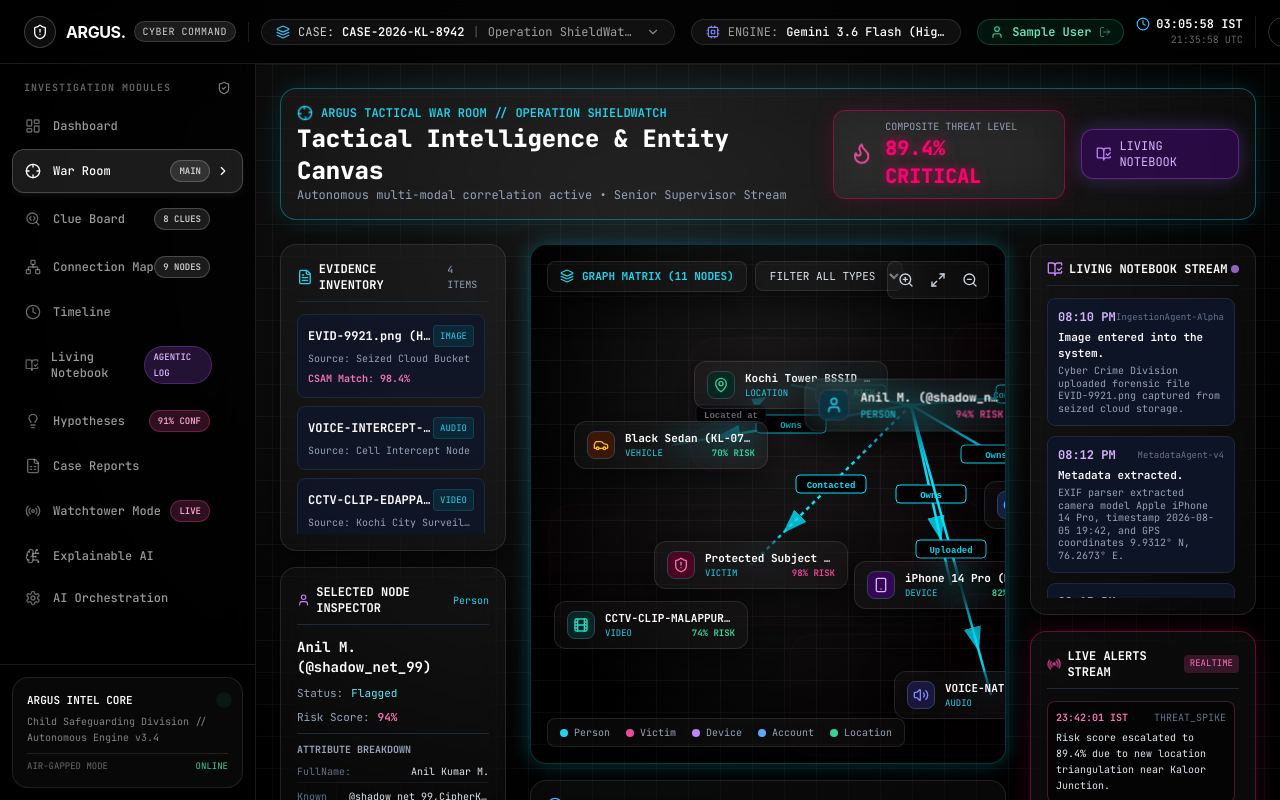
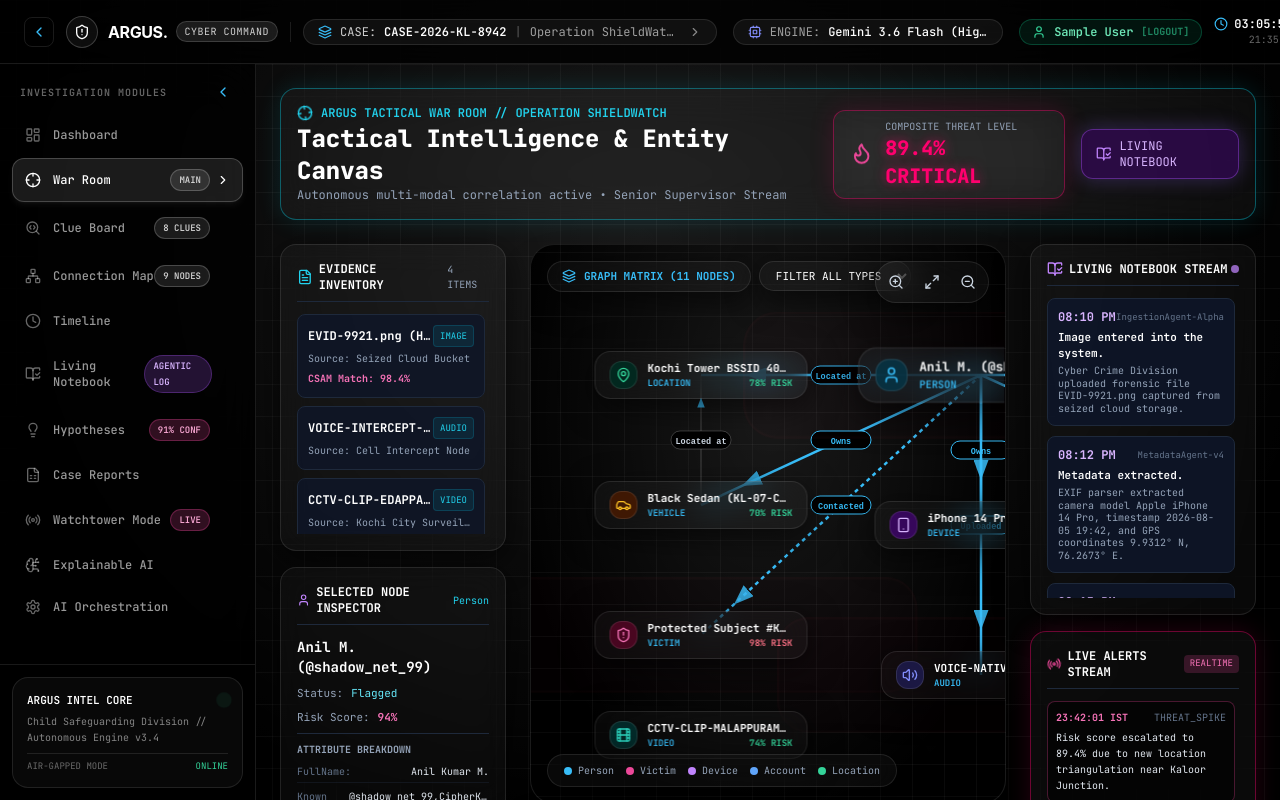
Before and after one commit to srinivas2s/ARGUS-poc, a Next.js app: page /war-room in a window 1280 px wide. Built offline with nearby package versions, Linux system fonts and the light colour scheme; sample sign-in values are in the browser's storage.

Commit message:
optimize auth and fix mock data

```diff
--- a/src/components/graph/InteractiveGraph.tsx
+++ b/src/components/graph/InteractiveGraph.tsx
@@ -14,7 +14,6 @@ import {
   ZoomIn,
   ZoomOut,
   Maximize2,
-  Activity,
   Layers
 } from 'lucide-react';
 import { GraphNode, GraphEdge, EntityType } from '@/types';
@@ -38,31 +37,34 @@ const ENTITY_ICONS: Record<EntityType, any> = {
   Video: Film,
 };
 
-const ENTITY_COLORS: Record<EntityType, { bg: string; border: string; text: string; glow: string }> = {
-  Person: { bg: 'bg-cyan-950/80', border: 'border-cyan-500', text: 'text-cyan-400', glow: 'box-shadow: 0 0 15px rgba(0, 229, 255, 0.4)' },
-  Victim: { bg: 'bg-pink-950/90', border: 'border-pink-500', text: 'text-pink-400', glow: 'box-shadow: 0 0 20px rgba(255, 0, 110, 0.5)' },
-  Device: { bg: 'bg-purple-950/80', border: 'border-purple-500', text: 'text-purple-300', glow: 'box-shadow: 0 0 15px rgba(139, 92, 246, 0.4)' },
-  Account: { bg: 'bg-blue-950/80', border: 'border-blue-500', text: 'text-blue-400', glow: 'box-shadow: 0 0 15px rgba(59, 130, 246, 0.4)' },
-  Location: { bg: 'bg-emerald-950/80', border: 'border-emerald-500', text: 'text-emerald-400', glow: 'box-shadow: 0 0 15px rgba(16, 185, 129, 0.4)' },
-  Vehicle: { bg: 'bg-amber-950/80', border: 'border-amber-500', text: 'text-amber-400', glow: 'box-shadow: 0 0 15px rgba(245, 158, 11, 0.4)' },
-  Image: { bg: 'bg-rose-950/80', border: 'border-rose-500', text: 'text-rose-400', glow: 'box-shadow: 0 0 15px rgba(244, 63, 94, 0.4)' },
-  Audio: { bg: 'bg-indigo-950/80', border: 'border-indigo-500', text: 'text-indigo-400', glow: 'box-shadow: 0 0 15px rgba(99, 102, 241, 0.4)' },
-  Video: { bg: 'bg-teal-950/80', border: 'border-teal-500', text: 'text-teal-400', glow: 'box-shadow: 0 0 15px rgba(20, 184, 166, 0.4)' },
+const ENTITY_COLORS: Record<EntityType, { bg: string; border: string; text: string }> = {
+  Person: { bg: 'bg-cyan-950/90', border: 'border-sky-500', text: 'text-sky-400' },
+  Victim: { bg: 'bg-pink-950/90', border: 'border-pink-500', text: 'text-pink-400' },
+  Device: { bg: 'bg-purple-950/90', border: 'border-purple-500', text: 'text-purple-300' },
+  Account: { bg: 'bg-blue-950/90', border: 'border-blue-500', text: 'text-blue-400' },
+  Location: { bg: 'bg-emerald-950/90', border: 'border-emerald-500', text: 'text-emerald-400' },
+  Vehicle: { bg: 'bg-amber-950/90', border: 'border-amber-500', text: 'text-amber-400' },
+  Image: { bg: 'bg-rose-950/90', border: 'border-rose-500', text: 'text-rose-400' },
+  Audio: { bg: 'bg-indigo-950/90', border: 'border-indigo-500', text: 'text-indigo-400' },
+  Video: { bg: 'bg-teal-950/90', border: 'border-teal-500', text: 'text-teal-400' },
 };
 
-// Preset SVG Coordinates for a high-tech tactical radar layout
+// Symmetrically aligned tactical topology (no overlap)
 const NODE_COORDINATES: Record<string, { x: number; y: number }> = {
-  'node-suspect-a': { x: 380, y: 160 },
-  'node-suspect-b': { x: 620, y: 140 },
-  'node-victim-1': { x: 220, y: 320 },
-  'node-device-1': { x: 420, y: 340 },
-  'node-account-1': { x: 550, y: 260 },
-  'node-account-2': { x: 700, y: 300 },
-  'node-location-1': { x: 260, y: 140 },
-  'node-vehicle-1': { x: 140, y: 200 },
-  'node-image-1': { x: 620, y: 410 },
-  'node-audio-1': { x: 460, y: 450 },
-  'node-video-1': { x: 120, y: 380 },
+  'node-suspect-a': { x: 450, y: 130 }, // Central Suspect (Top Center)
+  'node-location-1': { x: 170, y: 130 }, // Top Left
+  'node-suspect-b': { x: 740, y: 130 }, // Top Right
+
+  'node-vehicle-1': { x: 170, y: 260 }, // Mid Left
+  'node-device-1': { x: 450, y: 280 },  // Center Mid
+  'node-account-1': { x: 740, y: 260 }, // Mid Right
+
+  'node-victim-1': { x: 170, y: 390 },  // Bottom Left Tier 1
+  'node-audio-1': { x: 450, y: 430 },   // Center Bottom
+  'node-account-2': { x: 740, y: 380 }, // Bottom Right Tier 1
+
+  'node-video-1': { x: 170, y: 490 },  // Far Bottom Left
+  'node-image-1': { x: 740, y: 490 },  // Far Bottom Right
 };
 
 export const InteractiveGraph: React.FC<InteractiveGraphProps> = ({
@@ -79,51 +81,51 @@ export const InteractiveGraph: React.FC<InteractiveGraphProps> = ({
     : nodes.filter(n => n.type === filterType);
 
   return (
-    <div className="relative w-full h-[520px] rounded-2xl overflow-hidden border border-cyan-500/30 bg-black cyber-grid-bg select-none shadow-cyber-cyan">
-      {/* Top Left Canvas Controls & Entity Filter */}
+    <div className="relative w-full h-[560px] rounded-3xl overflow-hidden border border-white/10 bg-black cyber-grid-bg select-none shadow-2xl">
+      {/* Top Left Controls */}
       <div className="absolute top-4 left-4 z-20 flex flex-wrap items-center gap-2 font-mono text-[11px]">
-        <div className="glass-panel px-3 py-1.5 rounded-lg border-cyan-500/30 flex items-center space-x-2 text-cyan-400 font-bold">
-          <Layers className="w-3.5 h-3.5" />
+        <div className="glass-card px-3.5 py-1.5 rounded-full border-sky-500/30 flex items-center space-x-2 text-sky-400 font-bold">
+          <Layers className="w-3.5 h-3.5 text-sky-400" />
           <span>GRAPH MATRIX ({filteredNodes.length} NODES)</span>
         </div>
 
         <select
           value={filterType}
           onChange={(e) => setFilterType(e.target.value)}
-          className="glass-panel px-2.5 py-1.5 rounded-lg border-slate-700 bg-slate-900 text-slate-200 focus:outline-none focus:border-cyan-500 text-[11px]"
+          className="glass-card px-3 py-1.5 rounded-full border-white/10 bg-black text-white focus:outline-none focus:border-sky-500 text-[11px] font-mono cursor-pointer"
         >
-          <option value="ALL">FILTER ALL TYPES</option>
-          <option value="Person">Person</option>
-          <option value="Victim">Victim</option>
-          <option value="Device">Device</option>
-          <option value="Account">Account</option>
-          <option value="Location">Location</option>
-          <option value="Vehicle">Vehicle</option>
-          <option value="Image">Image</option>
-          <option value="Audio">Audio</option>
-          <option value="Video">Video</option>
+          <option value="ALL" className="bg-slate-950 text-white">FILTER ALL TYPES</option>
+          <option value="Person" className="bg-slate-950 text-white">Person</option>
+          <option value="Victim" className="bg-slate-950 text-white">Victim</option>
+          <option value="Device" className="bg-slate-950 text-white">Device</option>
+          <option value="Account" className="bg-slate-950 text-white">Account</option>
+          <option value="Location" className="bg-slate-950 text-white">Location</option>
+          <option value="Vehicle" className="bg-slate-950 text-white">Vehicle</option>
+          <option value="Image" className="bg-slate-950 text-white">Image</option>
+          <option value="Audio" className="bg-slate-950 text-white">Audio</option>
+          <option value="Video" className="bg-slate-950 text-white">Video</option>
         </select>
       </div>
 
       {/* Top Right Zoom Controls */}
-      <div className="absolute top-4 right-4 z-20 flex items-center space-x-1 glass-panel p-1 rounded-lg border-slate-800">
+      <div className="absolute top-4 right-4 z-20 flex items-center space-x-1 glass-card p-1 rounded-full border-white/10">
         <button
-          onClick={() => setZoomLevel(prev => Math.min(prev + 0.15, 1.5))}
-          className="p-1.5 hover:bg-slate-800 rounded text-slate-300 hover:text-cyan-400 transition-colors"
+          onClick={() => setZoomLevel(prev => Math.min(prev + 0.15, 1.4))}
+          className="p-2 hover:bg-white/10 rounded-full text-slate-300 hover:text-white transition-colors cursor-pointer"
           title="Zoom In"
         >
           <ZoomIn className="w-4 h-4" />
         </button>
         <button
           onClick={() => setZoomLevel(1)}
-          className="p-1.5 hover:bg-slate-800 rounded text-slate-300 hover:text-cyan-400 transition-colors"
+          className="p-2 hover:bg-white/10 rounded-full text-slate-300 hover:text-white transition-colors cursor-pointer"
           title="Reset Zoom"
         >
           <Maximize2 className="w-4 h-4" />
         </button>
         <button
           onClick={() => setZoomLevel(prev => Math.max(prev - 0.15, 0.65))}
-          className="p-1.5 hover:bg-slate-800 rounded text-slate-300 hover:text-cyan-400 transition-colors"
+          className="p-2 hover:bg-white/10 rounded-full text-slate-300 hover:text-white transition-colors cursor-pointer"
           title="Zoom Out"
         >
           <ZoomOut className="w-4 h-4" />
@@ -137,50 +139,52 @@ export const InteractiveGraph: React.FC<InteractiveGraphProps> = ({
       >
         <svg className="w-full h-full absolute inset-0 pointer-events-none">
           <defs>
-            <marker id="arrowhead" markerWidth="10" markerHeight="7" refX="28" refY="3.5" orient="auto">
-              <polygon points="0 0, 10 3.5, 0 7" fill="#00E5FF" opacity="0.8" />
+            <marker id="arrowhead" markerWidth="8" markerHeight="6" refX="26" refY="3" orient="auto">
+              <polygon points="0 0, 8 3, 0 6" fill="#38BDF8" opacity="0.85" />
             </marker>
           </defs>
 
-          {/* Draw Edges */}
+          {/* Draw Connection Edges */}
           {edges.map((edge) => {
             const srcPos = NODE_COORDINATES[edge.source] || { x: 300, y: 250 };
             const tgtPos = NODE_COORDINATES[edge.target] || { x: 500, y: 250 };
             const isSelected = selectedNodeId === edge.source || selectedNodeId === edge.target;
 
+            const midX = (srcPos.x + tgtPos.x) / 2;
+            const midY = (srcPos.y + tgtPos.y) / 2;
+
             return (
               <g key={edge.id}>
-                {/* Connection Line */}
                 <line
                   x1={srcPos.x}
                   y1={srcPos.y}
                   x2={tgtPos.x}
                   y2={tgtPos.y}
-                  stroke={isSelected ? '#00E5FF' : 'rgba(30, 41, 59, 0.9)'}
-                  strokeWidth={isSelected ? 2.5 : 1.5}
+                  stroke={isSelected ? '#38BDF8' : 'rgba(255, 255, 255, 0.18)'}
+                  strokeWidth={isSelected ? 2.5 : 1.25}
                   strokeDasharray={edge.label === 'Contacted' || edge.label === 'Shared' ? '4,4' : 'none'}
                   markerEnd="url(#arrowhead)"
                 />
 
-                {/* Label Pill on Edge */}
+                {/* Edge Label Pill */}
                 <rect
-                  x={(srcPos.x + tgtPos.x) / 2 - 35}
-                  y={(srcPos.y + tgtPos.y) / 2 - 10}
-                  width="70"
+                  x={midX - 30}
+                  y={midY - 9}
+                  width="60"
                   height="18"
-                  rx="4"
+                  rx="9"
                   fill="#000000"
-                  stroke={isSelected ? '#00E5FF' : 'rgba(30, 41, 59, 0.8)'}
+                  stroke={isSelected ? '#38BDF8' : 'rgba(255, 255, 255, 0.2)'}
                   strokeWidth="1"
                 />
                 <text
-                  x={(srcPos.x + tgtPos.x) / 2}
-                  y={(srcPos.y + tgtPos.y) / 2 + 3}
+                  x={midX}
+                  y={midY + 3.5}
                   textAnchor="middle"
-                  fill={isSelected ? '#00E5FF' : '#94A3B8'}
-                  fontSize="9"
+                  fill={isSelected ? '#38BDF8' : '#CBD5E1'}
+                  fontSize="8.5"
                   fontFamily="monospace"
-                  fontWeight="bold"
+                  fontWeight="600"
                 >
                   {edge.label}
                 </text>
@@ -205,27 +209,27 @@ export const InteractiveGraph: React.FC<InteractiveGraphProps> = ({
               }`}
               style={{ left: pos.x, top: pos.y }}
             >
-              {/* Outer Pulse Halo for High Threat Nodes */}
+              {/* High Risk Pulse Halo */}
               {node.riskScore >= 85 && (
-                <div className="absolute -inset-2 rounded-xl bg-pink-500/20 border border-pink-500/40 animate-ping pointer-events-none" />
+                <div className="absolute -inset-1.5 rounded-2xl bg-rose-500/20 border border-rose-500/40 animate-ping pointer-events-none" />
               )}
 
               {/* Node Card Container */}
               <div
-                className={`glass-panel px-3 py-2 rounded-xl border flex items-center space-x-2.5 shadow-lg ${style.border} ${
-                  isSelected ? 'border-cyan-400 bg-slate-900 shadow-cyber-cyan' : 'hover:border-cyan-500/60'
+                className={`glass-card px-3.5 py-2 rounded-2xl border flex items-center space-x-2.5 shadow-xl transition-all ${style.border} ${
+                  isSelected ? 'border-sky-400 bg-slate-950 shadow-sky-500/40 scale-105' : 'hover:border-sky-400/60'
                 }`}
               >
-                <div className={`w-7 h-7 rounded-lg ${style.bg} flex items-center justify-center border border-slate-700`}>
+                <div className={`w-7 h-7 rounded-xl ${style.bg} flex items-center justify-center border border-white/10 shrink-0`}>
                   <Icon className={`w-4 h-4 ${style.text}`} />
                 </div>
-                <div>
-                  <div className="text-[11px] font-mono font-bold text-white truncate max-w-[130px]">
+                <div className="min-w-0">
+                  <div className="text-[11px] font-mono font-bold text-white truncate max-w-[145px]">
                     {node.label}
                   </div>
                   <div className="flex items-center justify-between text-[9px] font-mono text-slate-400 space-x-2">
-                    <span className="uppercase text-cyan-400">{node.type}</span>
-                    <span className={`font-bold ${node.riskScore >= 85 ? 'text-pink-500' : 'text-emerald-400'}`}>
+                    <span className="uppercase text-sky-400 font-semibold">{node.type}</span>
+                    <span className={`font-bold ${node.riskScore >= 85 ? 'text-rose-400' : 'text-emerald-400'}`}>
                       {node.riskScore}% RISK
                     </span>
                   </div>
@@ -237,9 +241,9 @@ export const InteractiveGraph: React.FC<InteractiveGraphProps> = ({
       </div>
 
       {/* Bottom Status Legend */}
-      <div className="absolute bottom-4 left-4 z-20 flex items-center space-x-4 glass-panel px-3 py-1.5 rounded-lg border-slate-800 text-[10px] font-mono text-slate-400">
+      <div className="absolute bottom-4 left-4 z-20 flex flex-wrap items-center gap-3 glass-card px-4 py-2 rounded-full border-white/10 text-[10px] font-mono text-slate-400">
         <div className="flex items-center space-x-1.5">
-          <span className="w-2 h-2 rounded-full bg-cyan-400" />
+          <span className="w-2 h-2 rounded-full bg-sky-400" />
           <span>Person</span>
         </div>
         <div className="flex items-center space-x-1.5">
--- a/src/components/layout/Header.tsx
+++ b/src/components/layout/Header.tsx
@@ -8,11 +8,11 @@ import {
   Layers,
   Download,
   Radio,
-  ChevronDown,
-  Check,
+  ChevronRight,
+  CheckCircle2,
   User,
-  LogOut,
-  LogIn
+  ArrowRight,
+  ChevronLeft
 } from 'lucide-react';
 import { argusStore, AVAILABLE_CASES, AuthUser } from '@/lib/store';
 import Link from 'next/link';
@@ -26,7 +26,7 @@ export const Header: React.FC = () => {
   const [user, setUser] = useState<AuthUser | null>(argusStore.user);
 
   const [isCaseDropdownOpen, setIsCaseDropdownOpen] = useState<boolean>(false);
-  const dropdownRef = useRef<HTMLDivElement>(null);
+  const dropdownRef = useRef<HTMLDivElement | null>(null);
 
   useEffect(() => {
     const updateTimes = () => {
@@ -64,6 +64,14 @@ export const Header: React.FC = () => {
     <header className="h-16 border-b border-white/10 bg-black/80 backdrop-blur-xl sticky top-0 z-50 flex items-center justify-between px-6 select-none print:hidden gap-4 overflow-visible">
       {/* Left Branding & Interactive Case Selector */}
       <div className="flex items-center space-x-3 shrink-0 whitespace-nowrap">
+        <button
+          onClick={() => argusStore.toggleSidebar()}
+          title="Toggle Navigation Sidebar"
+          className="p-1.5 rounded-lg border border-white/10 hover:bg-white/10 text-white/70 hover:text-white transition-colors shrink-0 cursor-pointer"
+        >
+          <ChevronLeft className="w-4 h-4 text-sky-400" />
+        </button>
+
         <Link href="/" className="flex items-center space-x-2.5 group shrink-0">
           <div className="w-8 h-8 rounded-full border border-white/20 bg-white/5 flex items-center justify-center group-hover:scale-105 transition-transform shrink-0">
             <ShieldAlert className="w-4 h-4 text-white" />
@@ -92,7 +100,7 @@ export const Header: React.FC = () => {
             <span className="text-white font-semibold whitespace-nowrap">{caseId}</span>
             <span className="text-white/30">|</span>
             <span className="text-white/60 whitespace-nowrap max-w-[150px] truncate">{caseName}</span>
-            <ChevronDown className={`w-3.5 h-3.5 text-white/50 transition-transform ${isCaseDropdownOpen ? 'rotate-180' : ''}`} />
+            <ChevronRight className={`w-3.5 h-3.5 text-white/50 transition-transform ${isCaseDropdownOpen ? 'rotate-90' : ''}`} />
           </button>
 
           {/* Dropdown Menu */}
@@ -119,7 +127,7 @@ export const Header: React.FC = () => {
                     <div className="space-y-0.5">
                       <div className="font-bold flex items-center space-x-1.5">
                         <span className={isSelected ? 'text-sky-400' : 'text-white'}>{c.id}</span>
-                        {isSelected && <Check className="w-3.5 h-3.5 text-sky-400" />}
+                        {isSelected && <CheckCircle2 className="w-3.5 h-3.5 text-sky-400" />}
                       </div>
                       <div className="text-[10px] text-slate-400 font-sans">{c.name}</div>
                     </div>
@@ -157,9 +165,9 @@ export const Header: React.FC = () => {
             <button
               onClick={() => argusStore.logout()}
               title="Sign Out"
-              className="text-emerald-400/60 hover:text-emerald-200 transition-colors ml-1"
+              className="text-emerald-400/60 hover:text-emerald-200 transition-colors ml-1 cursor-pointer text-[10px] font-bold"
             >
-              <LogOut className="w-3 h-3" />
+              [LOGOUT]
             </button>
           </div>
         ) : (
@@ -167,7 +175,7 @@ export const Header: React.FC = () => {
             href="/login"
             className="inline-flex items-center space-x-1.5 border border-white/20 hover:bg-white/10 text-white px-3 py-1.5 rounded-full text-xs font-mono transition-all whitespace-nowrap shrink-0"
           >
-            <LogIn className="w-3.5 h-3.5 text-sky-400" />
+            <User className="w-3.5 h-3.5 text-sky-400" />
             <span>LOG IN</span>
           </Link>
         )}
@@ -195,7 +203,7 @@ export const Header: React.FC = () => {
                 entityId: 'node-suspect-a'
               });
             }}
-            className="inline-flex items-center space-x-1.5 border border-white/20 hover:bg-white/10 text-white px-3.5 py-1.5 rounded-full text-xs font-mono transition-all whitespace-nowrap shrink-0"
+            className="inline-flex items-center space-x-1.5 border border-white/20 hover:bg-white/10 text-white px-3.5 py-1.5 rounded-full text-xs font-mono transition-all whitespace-nowrap shrink-0 cursor-pointer"
           >
             <Radio className="w-3.5 h-3.5 text-sky-400 animate-spin shrink-0" />
             <span className="hidden sm:inline whitespace-nowrap">AUTONOMOUS SCAN</span>
--- a/src/components/layout/Sidebar.tsx
+++ b/src/components/layout/Sidebar.tsx
@@ -1,6 +1,6 @@
 'use client';
 
-import React from 'react';
+import React, { useState, useEffect } from 'react';
 import Link from 'next/link';
 import { usePathname } from 'next/navigation';
 import {
@@ -18,6 +18,7 @@ import {
   ChevronRight,
   ShieldCheck
 } from 'lucide-react';
+import { argusStore } from '@/lib/store';
 
 interface NavItem {
   name: string;
@@ -43,16 +44,41 @@ const NAV_ITEMS: NavItem[] = [
 
 export const Sidebar: React.FC = () => {
   const pathname = usePathname();
+  const [isCollapsed, setIsCollapsed] = useState<boolean>(argusStore.isSidebarCollapsed);
+
+  useEffect(() => {
+    const unsubscribe = argusStore.subscribe(() => {
+      setIsCollapsed(argusStore.isSidebarCollapsed);
+    });
+    return () => unsubscribe();
+  }, []);
+
+  const handleToggle = () => {
+    argusStore.toggleSidebar();
+  };
 
   return (
-    <aside className="w-64 shrink-0 border-r border-white/10 bg-black/80 backdrop-blur-xl flex flex-col justify-between select-none h-full z-40 print:hidden overflow-hidden">
-      {/* Navigation List Container with Isolated Scroll */}
+    <aside
+      className={`shrink-0 border-r border-white/10 bg-black/80 backdrop-blur-xl flex flex-col justify-between select-none h-full z-40 print:hidden overflow-hidden transition-all duration-300 ${
+        isCollapsed ? 'w-16' : 'w-64'
+      }`}
+    >
+      {/* Navigation Header & Collapse Toggle */}
       <div className="py-4 px-3 space-y-1 flex-1 overflow-y-auto no-scrollbar overscroll-contain">
-        <div className="px-3 pb-2 text-[10px] font-mono uppercase tracking-widest text-white/40 font-semibold flex items-center justify-between">
-          <span>INVESTIGATION MODULES</span>
-          <ShieldCheck className="w-3.5 h-3.5 text-white/50" />
+        <div className={`px-2 pb-2 text-[10px] font-mono uppercase tracking-widest text-white/40 font-semibold flex items-center ${
+          isCollapsed ? 'justify-center' : 'justify-between'
+        }`}>
+          {!isCollapsed && <span>INVESTIGATION MODULES</span>}
+          <button
+            onClick={handleToggle}
+            title={isCollapsed ? "Expand Sidebar" : "Collapse Sidebar"}
+            className="p-1 rounded-lg hover:bg-white/10 text-white/60 hover:text-white transition-colors cursor-pointer"
+          >
+            <ChevronRight className={`w-4 h-4 text-sky-400 transition-transform ${isCollapsed ? '' : 'rotate-180'}`} />
+          </button>
         </div>
 
+        {/* Module Links */}
         {NAV_ITEMS.map((item) => {
           const isActive = pathname === item.href || (item.href !== '/' && pathname.startsWith(item.href));
           const Icon = item.icon;
@@ -61,21 +87,27 @@ export const Sidebar: React.FC = () => {
             <Link
               key={item.href}
               href={item.href}
-              className={`group flex items-center justify-between px-3 py-2.5 rounded-xl text-xs font-mono font-medium transition-all duration-200 ${
+              title={isCollapsed ? item.name : undefined}
+              className={`group flex items-center rounded-xl text-xs font-mono font-medium transition-all duration-200 ${
+                isCollapsed
+                  ? 'justify-center p-2.5'
+                  : 'justify-between px-3 py-2.5'
+              } ${
                 isActive
                   ? 'bg-white/10 border border-white/20 text-white shadow-md shadow-white/5'
                   : 'text-white/60 hover:text-white hover:bg-white/5 border border-transparent'
               }`}
             >
               <div className="flex items-center space-x-3">
-                <Icon className={`w-4 h-4 transition-colors ${
+                <Icon className={`w-4 h-4 shrink-0 transition-colors ${
                   isActive
                     ? 'text-white'
                     : 'text-white/40 group-hover:text-white/80'
                 }`} />
-                <span>{item.name}</span>
+                {!isCollapsed && <span>{item.name}</span>}
               </div>
 
+              {!isCollapsed && (
                 <div className="flex items-center space-x-1.5">
                   {item.badge && (
                     <span className={`text-[9px] px-2 py-0.5 rounded-full font-mono uppercase font-semibold ${
@@ -92,13 +124,19 @@ export const Sidebar: React.FC = () => {
                     isActive ? 'opacity-100 text-white' : 'text-white/30'
                   }`} />
                 </div>
+              )}
             </Link>
           );
         })}
       </div>
 
       {/* Footer Info Box */}
-      <div className="p-3 border-t border-white/10 bg-black/40 shrink-0">
+      <div className={`border-t border-white/10 bg-black/40 shrink-0 ${isCollapsed ? 'p-2 text-center' : 'p-3'}`}>
+        {isCollapsed ? (
+          <div className="flex justify-center" title="ARGUS INTEL CORE ONLINE">
+            <span className="w-2.5 h-2.5 rounded-full bg-emerald-400 animate-ping" />
+          </div>
+        ) : (
           <div className="glass-panel p-3.5 rounded-2xl border-white/10 text-[11px] font-mono space-y-1.5">
             <div className="flex items-center justify-between text-white font-semibold">
               <span>ARGUS INTEL CORE</span>
@@ -112,6 +150,7 @@ export const Sidebar: React.FC = () => {
               <span className="text-emerald-400">ONLINE</span>
             </div>
           </div>
+        )}
       </div>
     </aside>
   );
--- a/src/lib/store.ts
+++ b/src/lib/store.ts
@@ -53,6 +53,7 @@ class ArgusStore {
   public caseName: string = 'Operation ShieldWatch';
   public overallRiskScore: number = 89.4;
   public user: AuthUser | null = null;
+  public isSidebarCollapsed: boolean = false;
 
   public nodes: GraphNode[] = [...INITIAL_NODES];
   public edges: GraphEdge[] = [...INITIAL_EDGES];
@@ -89,6 +90,11 @@ class ArgusStore {
 
   private notify() {
     this.listeners.forEach((l) => l());
+  }
+
+  public toggleSidebar() {
+    this.isSidebarCollapsed = !this.isSidebarCollapsed;
+    this.notify();
   }
 
   public setCase(caseId: string) {
```
Also changed, not shown: commit_history_log.txt, 1 other file (tests, documents, lock files or other folders). Lines whose indentation alone changed are shown as unchanged.
